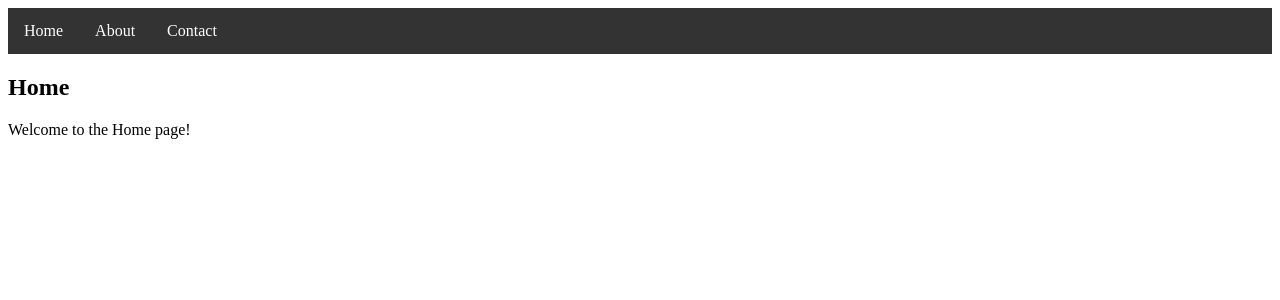
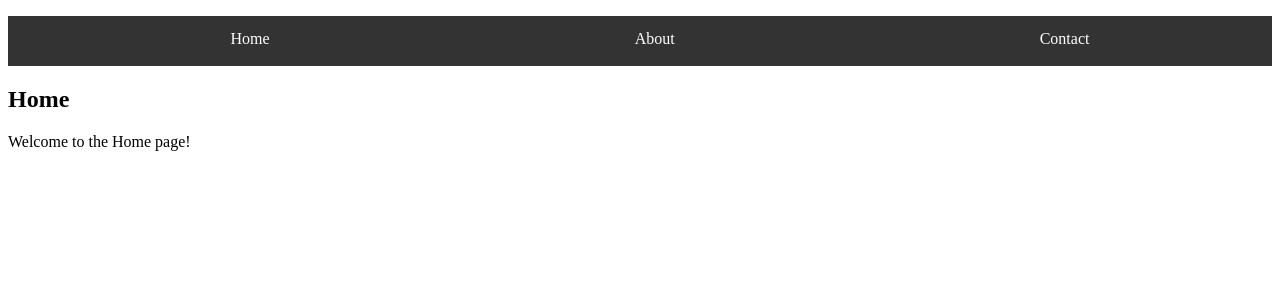
Before and after one commit to yogeshtakeo/BFS_45_Repositary, a React (Vite) app: page /home in a window 1280 px wide. Shown: the top 300 px of the page. Built offline with nearby package versions, Linux system fonts and the light colour scheme.

Commit message:
update documentation

```diff
--- a/src/styles/nav.css
+++ b/src/styles/nav.css
@@ -1,11 +1,13 @@
-/* Navigation.css */
 
 ul {
     list-style-type: none;
-    padding: 0;
-    margin: 0;
+    /* padding: 0; */
+    /* margin: 0; */
     background-color: #333;
     overflow: hidden;
+    display: flex;
+    justify-content: space-around;
+    height: 50px;
   }
 
   li {
@@ -20,7 +22,6 @@ ul {
     text-decoration: none;
   }
 
-  /* Change the link color on hover */
   li a:hover {
     background-color: #111;
   }
```
Also changed, not shown: 1 other file (tests, documents, lock files or other folders).
